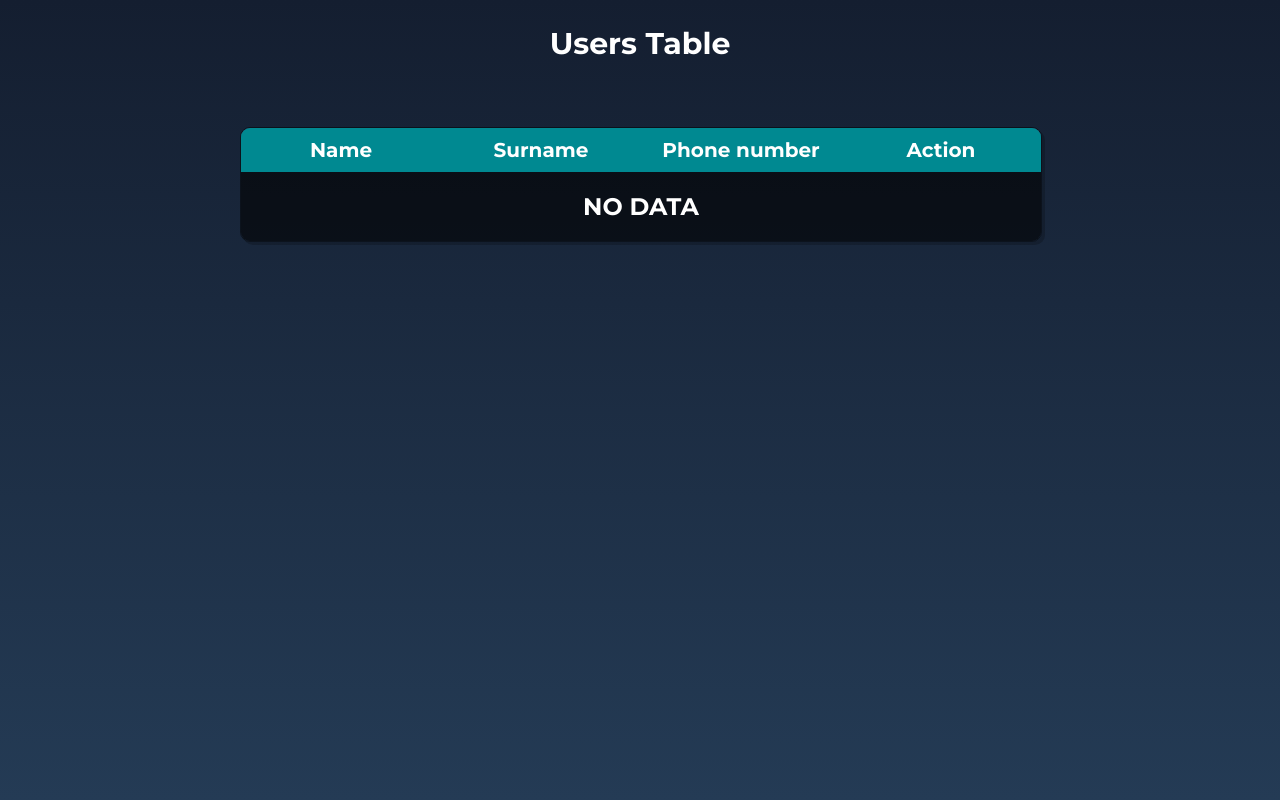
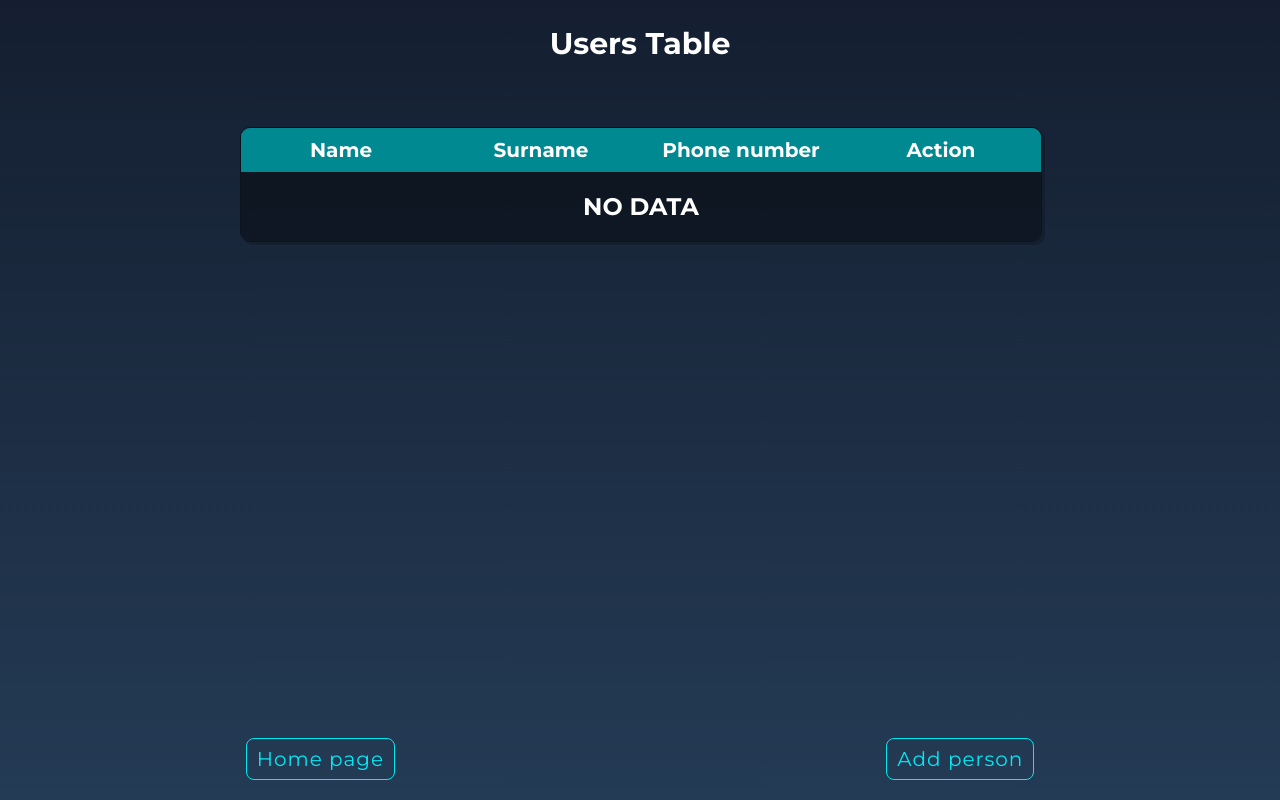
Before and after one commit to Sanechek1337/onelab-react, a React (Create React App) app: page /list in a window 1280 px wide. Built offline with nearby package versions, Linux system fonts and the light colour scheme.

Commit message:
refactor: wrap nodata row into tbody, add navigation block

```diff
--- a/src/page/List.jsx
+++ b/src/page/List.jsx
@@ -1,6 +1,7 @@
 import styled from 'styled-components';
 import { useSelector } from 'react-redux';
 import Person from '../components/Person';
+import NavigationBlock from '../components/NavigationBlock';
 
 export default function List() {
   const personsList = useSelector((state) => state.persons.personsList);
@@ -27,14 +28,18 @@ export default function List() {
               ))}
             </tbody>
           ) : (
-            <StyledNoDataRow>
-              <td colSpan="4" style={{ padding: '20px 0' }}>
-                No data
-              </td>
-            </StyledNoDataRow>
+            <tbody>
+              <StyledNoDataRow>
+                <td colSpan="4" style={{ padding: '20px 0' }}>
+                  No data
+                </td>
+              </StyledNoDataRow>
+            </tbody>
           )}
         </StyledTable>
       </StyledTableContainer>
+
+      <NavigationBlock routePath="/add" routeTitle="Add person" />
     </UsersListContainer>
   );
 }
```
